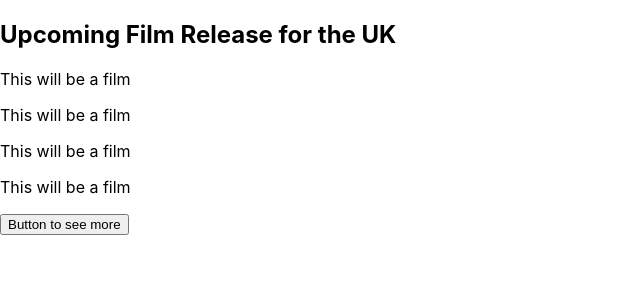
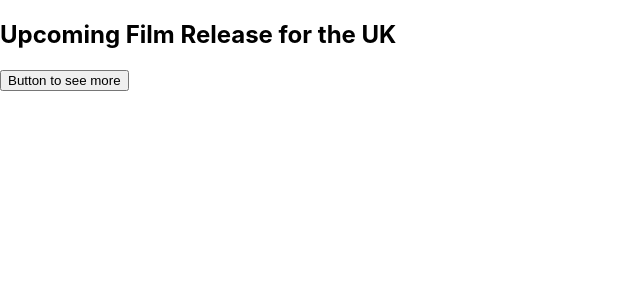
Before and after one commit to 19Miller96/imdb_lab_hw, a React (Create React App) app: page / in a window 1280 px wide. Shown: the top 300 px of the page, without its empty margins (0-640 px from the left). Built offline with nearby package versions, Linux system fonts and the light colour scheme.

Commit message:
added url and name props

```diff
--- a/src/components/Film.js
+++ b/src/components/Film.js
@@ -1,9 +1,9 @@
 import React from 'react';
 
-const Film = () => {
+const Film = ({ name, url }) => {
 	return (
 		<>
-			<p>This will be a film</p>
+			<a href={url}> {name}</a>
 		</>
 	);
 };
```
